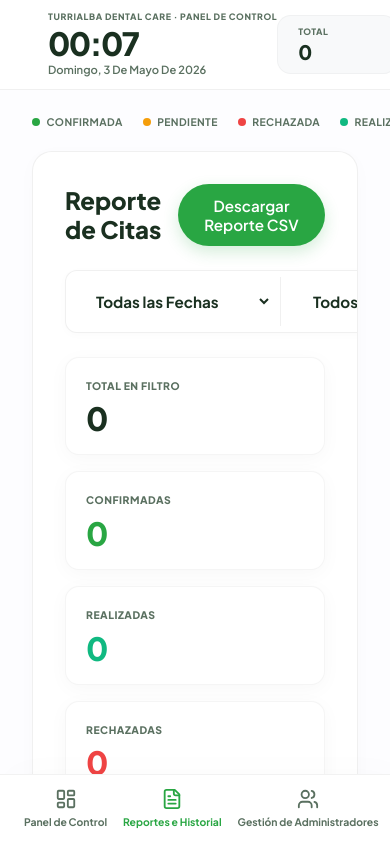
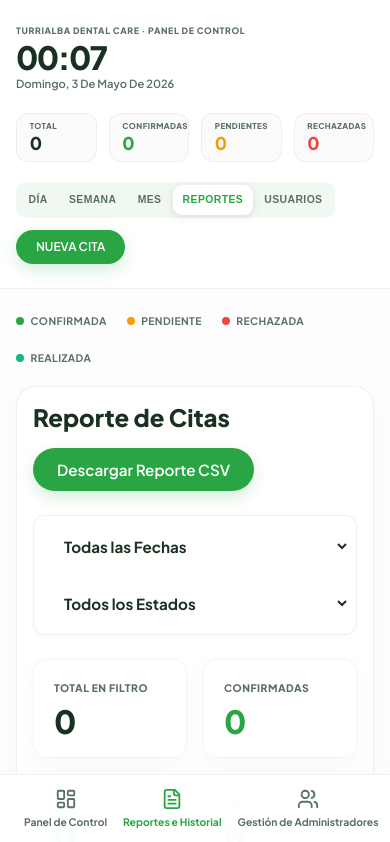
Before and after one commit to KevinMB0220/clinica-dental, a React (Vite) app: page /admin/reports in a window 390 px wide. Shown: the top 842 px of the page. Built offline with nearby package versions, Linux system fonts and the light colour scheme.

Commit message:
style(admin): fix responsive headers and convert tables to stacked cards for mobile

```diff
--- a/src/pages/Admin.jsx
+++ b/src/pages/Admin.jsx
@@ -135,19 +135,20 @@ const calendarStyles = `
 
   .admin-header-premium {
     background: white;
-    padding: 0 3rem;
+    padding: 0 1.5rem;
     border-bottom: 1px solid rgba(0,0,0,0.06);
     display: flex;
     align-items: center;
     justify-content: space-between;
     z-index: 1000;
-    height: 90px;
+    height: 80px;
     flex-shrink: 0;
+    gap: 1rem;
   }
 
-  .stat-card-top { background: #F8F9FA; padding: 0.6rem 1.25rem; border-radius: 14px; display: flex; flex-direction: column; min-width: 120px; border: 1px solid rgba(0,0,0,0.03); }
-  .stat-card-top .label { font-size: 0.55rem; font-weight: 800; color: var(--text-muted); text-transform: uppercase; letter-spacing: 0.05em; }
-  .stat-card-top .value { font-size: 1.25rem; font-weight: 900; color: var(--text-main); line-height: 1.2; }
+  .stat-card-top { background: #F8F9FA; padding: 0.4rem 0.8rem; border-radius: 12px; display: flex; flex-direction: column; min-width: 90px; border: 1px solid rgba(0,0,0,0.03); }
+  .stat-card-top .label { font-size: 0.5rem; font-weight: 800; color: var(--text-muted); text-transform: uppercase; letter-spacing: 0.05em; }
+  .stat-card-top .value { font-size: 1.1rem; font-weight: 900; color: var(--text-main); line-height: 1.2; }
 
   .admin-content-body { flex: 1; display: flex; overflow: hidden; position: relative; width: 100%; }
 
@@ -161,7 +162,7 @@ const calendarStyles = `
 
   .timeline-viewport { overflow-x: auto; overflow-y: auto; position: relative; }
 
-  .view-btn { border: none; background: transparent; font-size: 0.7rem; font-weight: 700; padding: 0.5rem 1.25rem; border-radius: 9px; cursor: pointer; color: var(--text-muted); transition: all 0.15s ease; letter-spacing: 0.04em; }
+  .view-btn { border: none; background: transparent; font-size: 0.65rem; font-weight: 700; padding: 0.4rem 0.8rem; border-radius: 9px; cursor: pointer; color: var(--text-muted); transition: all 0.15s ease; letter-spacing: 0.04em; }
   .view-btn.active { background: white; color: var(--primary); box-shadow: 0 2px 8px rgba(0,0,0,0.1); font-weight: 900; }
 
   .timeline-grid { display: grid; grid-template-columns: 140px repeat(${HOURS.length * 2}, ${SLOT_WIDTH}px); position: relative; width: max-content; }
@@ -220,6 +221,115 @@ const calendarStyles = `
   .fc-today-button { opacity: 1 !important; }
   .fc-daygrid-day.fc-day-today { background: rgba(22,163,74,0.05) !important; }
   .fc-event { border-radius: 6px !important; border: none !important; font-size: 0.7rem !important; font-weight: 700 !important; padding: 2px 6px !important; cursor: pointer; }
+
+  /* Admins / Users grid */
+  .admin-users-grid { display: grid; grid-template-columns: 300px 1fr; gap: 2rem; height: 100%; min-height: 0; }
+
+  /* Responsive Mobile Styles */
+  @media (max-width: 1024px) {
+    .admin-page-container {
+      padding-bottom: 70px !important;
+    }
+    .admin-header-premium {
+      padding: 1.5rem 1rem;
+      height: auto;
+      flex-direction: column;
+      gap: 1.25rem;
+      align-items: flex-start;
+      background: rgba(255, 255, 255, 0.85);
+      backdrop-filter: blur(20px);
+      -webkit-backdrop-filter: blur(20px);
+    }
+    .admin-header-premium > div {
+      width: 100%;
+      flex-wrap: wrap;
+      justify-content: flex-start !important;
+    }
+    .stat-card-top {
+      flex: 1;
+      min-width: 0;
+      background: rgba(248, 249, 250, 0.6);
+      backdrop-filter: blur(10px);
+      border: 1px solid rgba(0,0,0,0.05);
+    }
+    .right-management-sidebar {
+      position: absolute;
+      top: 0;
+      right: 0;
+      bottom: 0;
+      left: 0;
+      width: 100% !important;
+      max-width: 100%;
+      z-index: 2000;
+      box-shadow: -10px 0 40px rgba(0,0,0,0.05);
+    }
+    .view-btn {
+      padding: 0.6rem;
+      font-size: 0.65rem;
+    }
+    .view-btn-container {
+      flex-wrap: wrap;
+    }
+    .admin-users-grid {
+      grid-template-columns: 1fr;
+      height: auto;
+      overflow: visible;
+    }
+    .calendar-main-area {
+      padding: 1rem;
+    }
+    .admin-reports-header {
+      flex-direction: column;
+      align-items: flex-start !important;
+      gap: 1rem;
+    }
+    .admin-reports-stats {
+      grid-template-columns: 1fr 1fr !important;
+    }
+    .admin-content-pad {
+      padding: 1rem !important;
+      padding-bottom: 2rem !important;
+      overflow: visible !important;
+      height: auto !important;
+    }
+    /* Mobile Stacked Tables */
+    .day-table thead { display: none; }
+    .day-table, .day-table tbody, .day-table tr, .day-table td { display: block; width: 100%; box-sizing: border-box; }
+    .day-table tr { margin-bottom: 1rem; border: 1px solid rgba(0,0,0,0.05); border-radius: 12px; padding: 0.5rem; background: #fff; box-shadow: 0 2px 10px rgba(0,0,0,0.02); }
+    .day-table td { text-align: right; padding: 0.5rem; padding-left: 40%; border-bottom: 1px solid rgba(0,0,0,0.03); position: relative; min-height: 40px; display: flex; justify-content: flex-end; align-items: center; }
+    .day-table td:last-child { border-bottom: none; }
+    .day-table td::before { content: attr(data-label); position: absolute; left: 0.5rem; top: 50%; transform: translateY(-50%); font-size: 0.65rem; font-weight: 800; text-transform: uppercase; color: var(--text-muted); }
+
+    .report-filters-wrapper {
+      flex-direction: column !important;
+      width: 100% !important;
+    }
+    .report-filters-wrapper > select {
+      width: 100% !important;
+    }
+    .report-filters-wrapper > div {
+      display: none !important;
+    }
+
+    /* Ensure body doesn't overflow horizontally */
+    .admin-page-container {
+      overflow-x: hidden !important;
+      height: auto !important;
+      min-height: 100vh;
+      overflow-y: visible !important;
+      padding-bottom: 90px !important;
+    }
+    .admin-content-body {
+      overflow: visible !important;
+    }
+    .timeline-wrapper {
+      overflow: visible !important;
+      min-height: 500px;
+    }
+    .timeline-viewport {
+      overflow-y: visible !important;
+    }
+  }
 `;
 
 export default function Admin() {
@@ -370,7 +480,7 @@ export default function Admin() {
           </div>
         </div>
 
-        <div style={{ flex: 1, display: 'flex', justifyContent: 'center', gap: '1.5rem' }}>
+        <div style={{ flex: 1, display: 'flex', justifyContent: 'center', gap: '0.75rem', overflow: 'hidden' }}>
           <div className="stat-card-top">
             <span className="label">Total</span>
             <span className="value">{stats.total}</span>
@@ -389,15 +499,15 @@ export default function Admin() {
           </div>
         </div>
 
-        <div style={{ flex: '0 0 auto', display: 'flex', gap: '1.5rem', alignItems: 'center' }}>
-          <div style={{ display: 'flex', background: 'var(--bg-input)', padding: '4px', borderRadius: '12px', gap: '2px' }}>
+        <div style={{ flex: '0 0 auto', display: 'flex', gap: '0.75rem', alignItems: 'center' }}>
+          <div className="view-btn-container" style={{ display: 'flex', background: 'var(--bg-input)', padding: '3px', borderRadius: '10px', gap: '2px' }}>
             <button onClick={() => { navigate('/admin'); setViewMode('day'); }} className={`view-btn ${viewMode === 'day' ? 'active' : ''}`}>DÍA</button>
             <button onClick={() => { navigate('/admin'); setViewMode('timeline'); }} className={`view-btn ${viewMode === 'timeline' ? 'active' : ''}`}>SEMANA</button>
             <button onClick={() => { navigate('/admin'); setViewMode('month'); }} className={`view-btn ${viewMode === 'month' ? 'active' : ''}`}>MES</button>
             <button onClick={() => { navigate('/admin/reports'); setViewMode('reports'); }} className={`view-btn ${viewMode === 'reports' ? 'active' : ''}`}>REPORTES</button>
             <button onClick={() => { navigate('/admin/users'); setViewMode('users'); }} className={`view-btn ${viewMode === 'users' ? 'active' : ''}`}>USUARIOS</button>
           </div>
-          <button className="btn btn-primary" onClick={() => { setSelectedEvent(null); setConfirm(null); setIsRightSidebarOpen(true); }} style={{ padding: '0.8rem 1.75rem', fontSize: '0.85rem' }}>NUEVA CITA</button>
+          <button className="btn btn-primary" onClick={() => { setSelectedEvent(null); setConfirm(null); setIsRightSidebarOpen(true); }} style={{ padding: '0.6rem 1.25rem', fontSize: '0.75rem' }}>NUEVA CITA</button>
         </div>
       </header>
 
@@ -405,7 +515,7 @@ export default function Admin() {
         <div className="calendar-main-area">
 
           {/* Color legend */}
-          <div className="status-legend">
+          <div className="status-legend" style={{ flexWrap: 'wrap' }}>
             {[['confirmed', 'Confirmada'], ['pending', 'Pendiente'], ['rejected', 'Rechazada'], ['completed', 'Realizada']].map(([s, label]) => (
               <div key={s} className="status-legend-item">
                 <span className="status-dot" style={{ background: STATUS_COLOR[s] }} />
@@ -522,8 +632,8 @@ export default function Admin() {
                 </div>
 
               ) : viewMode === 'reports' ? (
-                <div style={{ padding: '2rem', display: 'flex', flexDirection: 'column', height: '100%', overflow: 'hidden' }}>
-                  <div style={{ display: 'flex', justifyContent: 'space-between', alignItems: 'center', marginBottom: '1.5rem' }}>
+                <div className="admin-content-pad" style={{ padding: '2rem', display: 'flex', flexDirection: 'column', height: '100%', overflowY: 'auto' }}>
+                  <div className="admin-reports-header" style={{ display: 'flex', justifyContent: 'space-between', alignItems: 'center', marginBottom: '1.5rem' }}>
                     <h3 style={{ fontWeight: 900, margin: 0, fontSize: '1.5rem' }}>Reporte de Citas</h3>
                     <button
                       className="btn btn-primary"
@@ -545,7 +655,7 @@ export default function Admin() {
                   </div>
 
                   <div style={{ display: 'flex', gap: '1rem', marginBottom: '1.5rem', flexWrap: 'wrap' }}>
-                    <div style={{ display: 'flex', gap: '0.5rem', background: 'white', padding: '6px', borderRadius: '12px', border: '1px solid rgba(0,0,0,0.06)', boxShadow: '0 2px 10px rgba(0,0,0,0.02)' }}>
+                    <div className="report-filters-wrapper" style={{ display: 'flex', gap: '0.5rem', background: 'white', padding: '6px', borderRadius: '12px', border: '1px solid rgba(0,0,0,0.06)', boxShadow: '0 2px 10px rgba(0,0,0,0.02)' }}>
                       <select className="form-control" style={{ width: '200px', border: 'none', background: 'transparent', fontWeight: 700 }} value={reportDateFilter} onChange={(e) => setReportDateFilter(e.target.value)}>
                         <option value="all">Todas las Fechas</option>
                         <option value="day">Día de Hoy</option>
@@ -565,7 +675,7 @@ export default function Admin() {
                     </div>
                   </div>
 
-                  <div style={{ display: 'grid', gridTemplateColumns: 'repeat(auto-fit, minmax(180px, 1fr))', gap: '1rem', marginBottom: '1.5rem' }}>
+                  <div className="admin-reports-stats" style={{ display: 'grid', gridTemplateColumns: 'repeat(auto-fit, minmax(180px, 1fr))', gap: '1rem', marginBottom: '1.5rem' }}>
                     <div style={{ background: 'white', padding: '1.25rem', borderRadius: '14px', boxShadow: '0 4px 20px rgba(0,0,0,0.03)', border: '1px solid rgba(0,0,0,0.04)' }}>
                       <div style={{ fontSize: '0.65rem', fontWeight: 800, color: 'var(--text-muted)', textTransform: 'uppercase', letterSpacing: '0.05em' }}>Total en Filtro</div>
                       <div style={{ fontSize: '2rem', fontWeight: 900, color: 'var(--text-main)', lineHeight: 1, marginTop: '0.5rem' }}>{filteredReports.length}</div>
@@ -601,11 +711,11 @@ export default function Admin() {
                         ) : (
                           filteredReports.map(app => (
                             <tr key={app.id}>
-                              <td style={{ fontWeight: 800 }}>{app.date} <br/><span style={{ color: 'var(--text-muted)', fontSize: '0.75rem', fontWeight: 600 }}>{app.time}</span></td>
-                              <td style={{ fontWeight: 800 }}>{app.name}</td>
-                              <td style={{ fontSize: '0.75rem', color: 'var(--text-muted)', fontWeight: 600 }}>{app.phone}<br/>{app.email}</td>
-                              <td style={{ fontWeight: 600 }}>{app.service}</td>
-                              <td>
+                              <td data-label="Fecha / Hora" style={{ fontWeight: 800 }}>{app.date} <br/><span style={{ color: 'var(--text-muted)', fontSize: '0.75rem', fontWeight: 600 }}>{app.time}</span></td>
+                              <td data-label="Paciente" style={{ fontWeight: 800 }}>{app.name}</td>
+                              <td data-label="Contacto" style={{ fontSize: '0.75rem', color: 'var(--text-muted)', fontWeight: 600 }}>{app.phone}<br/>{app.email}</td>
+                              <td data-label="Servicio" style={{ fontWeight: 600 }}>{app.service}</td>
+                              <td data-label="Estado">
                                 <span style={{
                                   display: 'inline-block',
                                   padding: '3px 10px',
@@ -627,13 +737,13 @@ export default function Admin() {
                   </div>
                 </div>
               ) : viewMode === 'users' ? (
-                <div style={{ padding: '2rem', display: 'flex', flexDirection: 'column', height: '100%', overflow: 'hidden' }}>
+                <div className="admin-content-pad" style={{ padding: '2rem', display: 'flex', flexDirection: 'column', height: '100%', overflowY: 'auto' }}>
                   <div style={{ marginBottom: '2rem' }}>
                     <h3 style={{ fontWeight: 900, margin: 0, fontSize: '1.5rem', marginBottom: '0.5rem' }}>Gestión de Administradores</h3>
                     <p style={{ color: 'var(--text-muted)', fontSize: '0.9rem' }}>Crea accesos para el personal de la clínica. Ellos podrán iniciar sesión con el usuario y contraseña que definas aquí.</p>
                   </div>
 
-                  <div style={{ display: 'grid', gridTemplateColumns: '300px 1fr', gap: '2rem', height: '100%', minHeight: 0 }}>
+                  <div className="admin-users-grid">
                     {/* Form to create admin */}
                     <div style={{ background: 'white', padding: '1.5rem', borderRadius: '16px', boxShadow: '0 4px 20px rgba(0,0,0,0.03)', border: '1px solid rgba(0,0,0,0.05)', display: 'flex', flexDirection: 'column', gap: '1rem' }}>
                       <h4 style={{ fontWeight: 800, fontSize: '1.1rem', marginBottom: '0.5rem' }}>Nuevo Administrador</h4>
@@ -673,10 +783,10 @@ export default function Admin() {
                         <tbody>
                           {admins.map(a => (
                             <tr key={a.id}>
-                              <td style={{ fontWeight: 800 }}>{a.name}</td>
-                              <td style={{ fontWeight: 600, color: 'var(--primary)' }}>@{a.username}</td>
-                              <td><span style={{ background: 'rgba(22,163,74,0.1)', color: '#16A34A', padding: '3px 10px', borderRadius: '20px', fontSize: '0.65rem', fontWeight: 800, textTransform: 'uppercase' }}>Administrador</span></td>
-                              <td>
+                              <td data-label="Nombre" style={{ fontWeight: 800 }}>{a.name}</td>
+                              <td data-label="Usuario" style={{ fontWeight: 600, color: 'var(--primary)' }}>@{a.username}</td>
+                              <td data-label="Rol"><span style={{ background: 'rgba(22,163,74,0.1)', color: '#16A34A', padding: '3px 10px', borderRadius: '20px', fontSize: '0.65rem', fontWeight: 800, textTransform: 'uppercase' }}>Administrador</span></td>
+                              <td data-label="Acciones">
                                 {a.username !== user?.username && (
                                   <button onClick={() => {
                                     if(window.confirm(`¿Seguro que deseas eliminar el acceso de ${a.name}?`)) {
```
